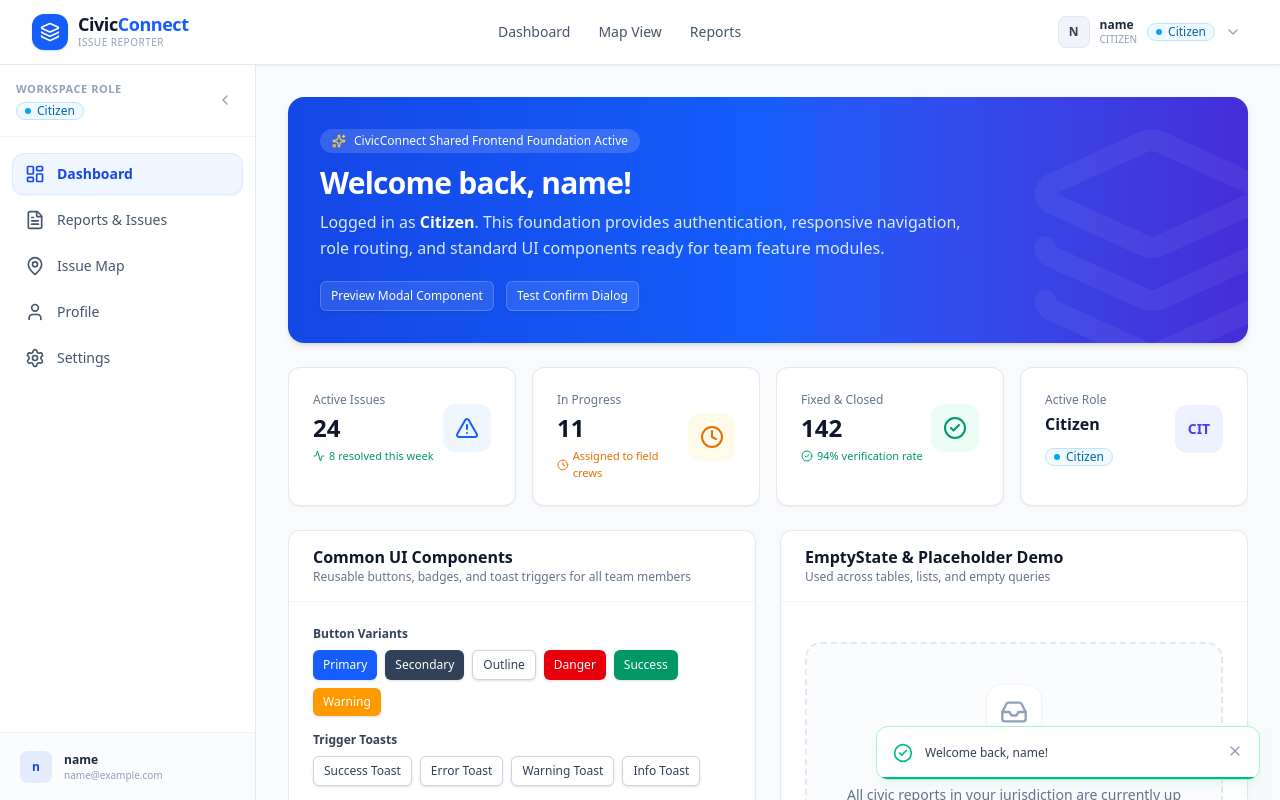
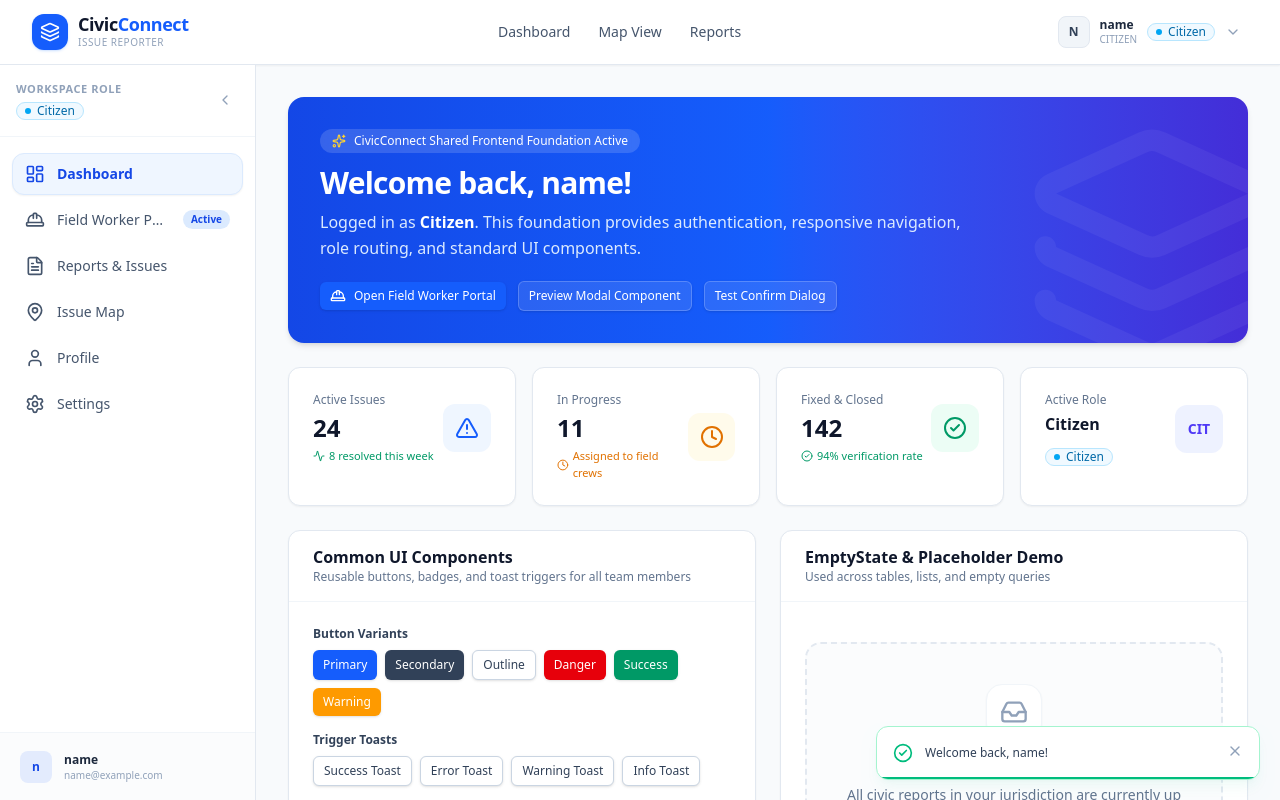
Before and after one commit to keshav62/Pothole-Civic-Issue-Reporter-with-Map-View, a React (Vite) app in the folder civic-connect/: page /login in a window 1280 px wide. Both pictures are taken after typing "name@example.com", "Sample123" into the empty fields and a click on the button "Sign In". Shown: the top 800 px of the page. Built offline with nearby package versions, Linux system fonts and the light colour scheme.

Commit message:
feat(dashboard): add link to Field Worker Portal and update constants

```diff
--- a/civic-connect/src/pages/dashboard/DashboardPage.jsx
+++ b/civic-connect/src/pages/dashboard/DashboardPage.jsx
@@ -1,4 +1,5 @@
 import React, { useState } from 'react';
+import { Link } from 'react-router-dom';
 import {
   Activity,
   AlertTriangle,
@@ -7,6 +8,7 @@ import {
   Layers,
   Sparkles,
   Info,
+  HardHat,
 } from 'lucide-react';
 import { useAuth } from '../../hooks/useAuth';
 import { useToast } from '../../hooks/useToast';
@@ -17,7 +19,7 @@ import { Badge } from '../../components/common/Badge';
 import { Modal } from '../../components/common/Modal';
 import { ConfirmDialog } from '../../components/common/ConfirmDialog';
 import { EmptyState } from '../../components/common/EmptyState';
-import { ROLE_LABELS } from '../../utils/constants';
+import { ROLE_LABELS, APP_ROUTES } from '../../utils/constants';
 
 export const DashboardPage = () => {
   const { user } = useAuth();
@@ -51,10 +53,20 @@ export const DashboardPage = () => {
           </h1>
           <p className="mt-2 text-blue-100 text-sm sm:text-base leading-relaxed">
             Logged in as <span className="font-semibold text-white">{ROLE_LABELS[user?.role] || user?.role}</span>.
-            This foundation provides authentication, responsive navigation, role routing, and standard UI components ready for team feature modules.
+            This foundation provides authentication, responsive navigation, role routing, and standard UI components.
           </p>
 
           <div className="mt-5 flex flex-wrap items-center gap-3">
+            <Link to={APP_ROUTES.WORKER_PORTAL}>
+              <Button
+                variant="primary"
+                size="sm"
+                className="bg-amber-500 hover:bg-amber-600 text-slate-900 font-bold border-none shadow-md flex items-center gap-2"
+              >
+                <HardHat className="w-4 h-4" />
+                Open Field Worker Portal
+              </Button>
+            </Link>
             <Button
               variant="outline"
               size="sm"
--- a/civic-connect/src/utils/constants.js
+++ b/civic-connect/src/utils/constants.js
@@ -33,6 +33,7 @@ export const APP_ROUTES = {
   REGISTER: '/register',
   FORGOT_PASSWORD: '/forgot-password',
   DASHBOARD: '/dashboard',
+  WORKER_PORTAL: '/worker/dashboard',
   REPORTS: '/reports',
   MAP: '/map',
   PROFILE: '/profile',
@@ -46,6 +47,13 @@ export const NAV_ITEMS = [
     path: APP_ROUTES.DASHBOARD,
     icon: 'LayoutDashboard',
     roles: Object.values(USER_ROLES),
+  },
+  {
+    label: 'Field Worker Portal',
+    path: APP_ROUTES.WORKER_PORTAL,
+    icon: 'HardHat',
+    roles: Object.values(USER_ROLES),
+    badge: 'Active',
   },
   {
     label: 'Reports & Issues',
```
